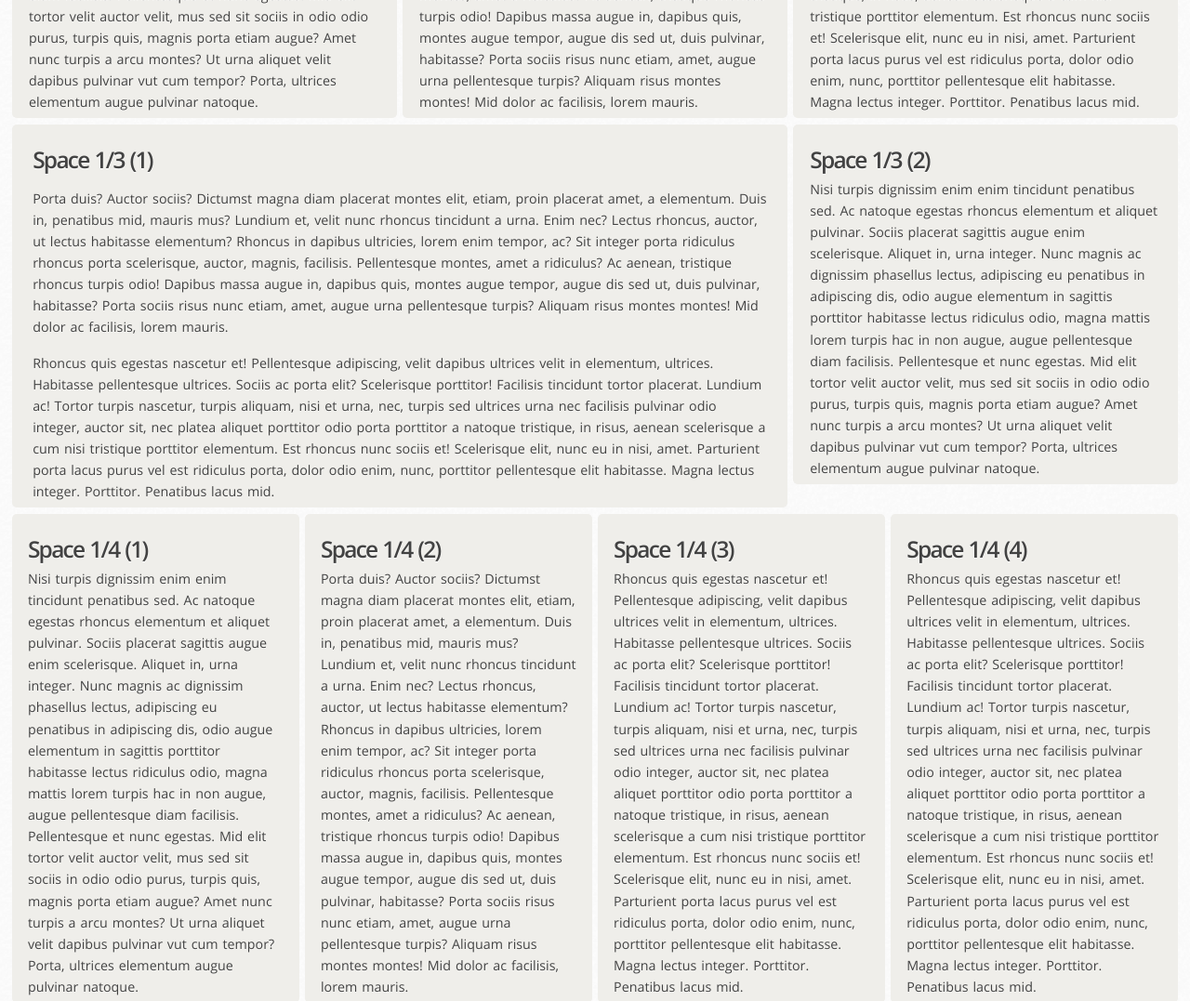
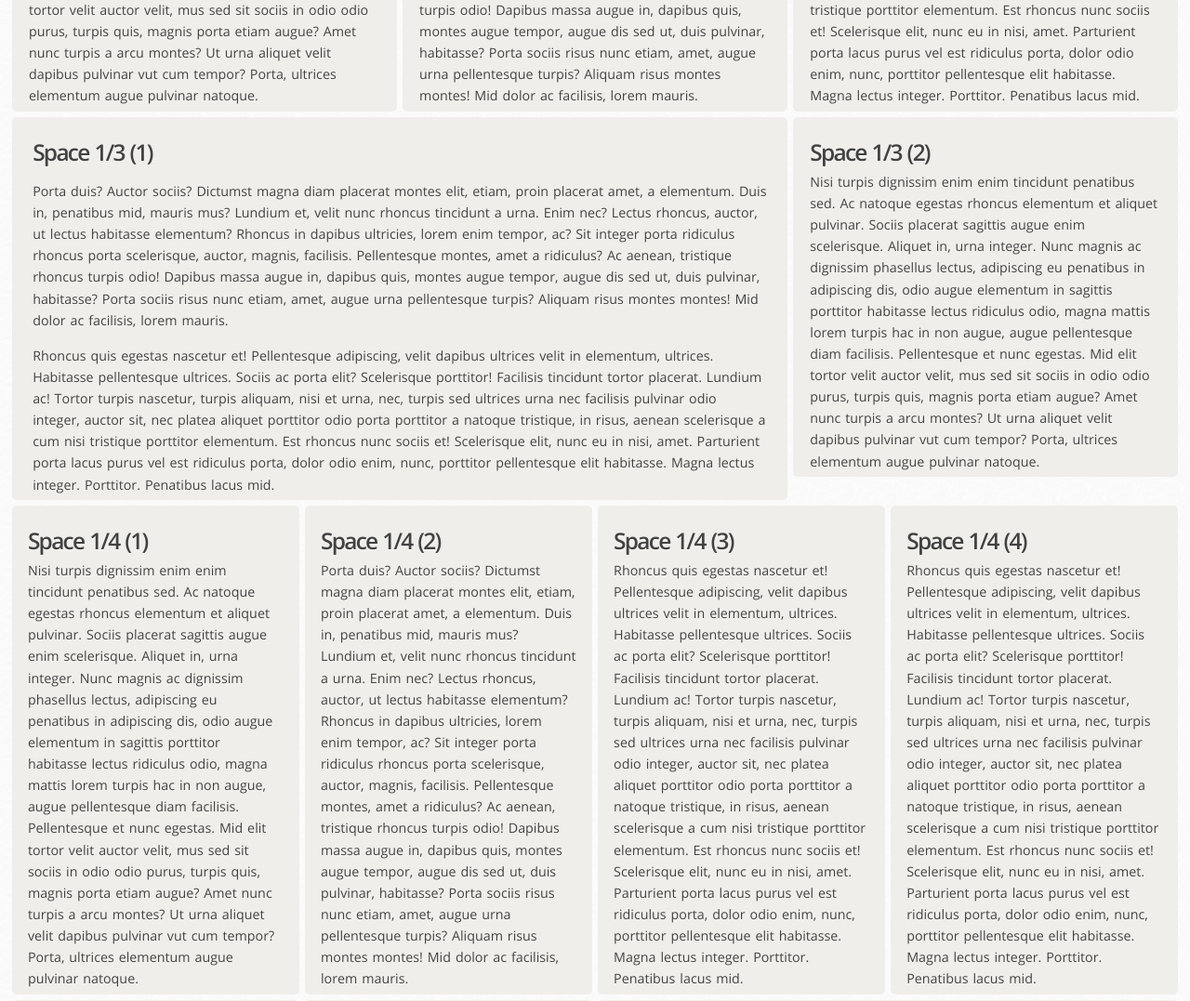
Before and after one commit to iamjstates/Without-Effort, a plain HTML site: page example/index.html in a window 1280 px wide. Shown: the part 640-1717 px from the top of the page at 93% size. Drawn offline with Linux system fonts and the light colour scheme.

Commit message:
Added margin to bottom of each element

```diff
--- a/example/css/without-effort.scss
+++ b/example/css/without-effort.scss
@@ -11,32 +11,30 @@
 .wrapper{
     margin: 0 1%;
 }
-.space-14,.space-24,.space-34,.space-13,.space-23,.space-44,.golden-large,.golden-small,.modified-golden-large,.modified-golden-small,.dashboard-24{display:inline-block;vertical-align:top;float: left;margin-left: 0.48755556%}
+.space-14,.space-24,.space-34,.space-13,.space-23,.space-44,.golden-large,.golden-small,.modified-golden-large,.modified-golden-small,.dashboard-24{display:inline-block;vertical-align:top;float: left;margin: 0 0 0.4876% 0.4876%;}
 .space-14:before,.space-24:before,.space-13:before,.space-23:before,.space-34:before,.space-44:before,.golden-large:before,.golden-small:before,.modified-golden-large:before,.modified-golden-small:before,.dashboard-24:before,.centered:before{content:" ";height:0.25em;background:transparent;display: block;}
 .space-14:after,.space-24:after,.space-13:after,.space-23:after.space-34:after,.space-44:after,.golden-large:after,.golden-small:after,.modified-golden-large:after,.modified-golden-small:after,.dashboard-24:after,.centered:before{content:" ";height: 0.25em;background:transparent;display: block;}
-.space-14:first-of-type,.space-24:first-of-type,.space-34:first-of-type,.space-13:first-of-type,.space-23:first-of-type,.golden-large:first-of-type,.golden-small:first-of-type,.modified-golden-large:first-of-type,.modified-golden-small:first-of-type,.dashboard-24:first-of-type{margin: 0 0 auto auto;}
-.space-14:first-of-type{
-    @include responsive(tablets-retina){margin: 0 0 0.4876em auto;}
-}
+.space-14:first-of-type,.space-24:first-of-type,.space-34:first-of-type,.space-44:first-of-type, .space-13:first-of-type,.space-23:first-of-type,.golden-large:first-of-type,.golden-small:first-of-type,.modified-golden-large:first-of-type,.modified-golden-small:first-of-type,.dashboard-24:first-of-type{margin: 0 0 0.4876% 0;}
+
 
 .space-14{
     @include box-sizing(border-box);
     width:24.63433333%;
     padding:1em 1em 0.4em;
-    @include responsive(phone){width: 100%;margin: 0 0 0 0.48755556%;}
-    @include responsive(phone-retina){width: 100%;margin: 0 0 0 0.48755556%;}
-    @include responsive(phone-retina-landscape){width: 100%;margin: 0 0 0 0.48755556%;}
+    @include responsive(phone){width: 100%;}
+    @include responsive(phone-retina){width: 100%;}
+    @include responsive(phone-retina-landscape){width: 100%;}
     @include responsive(tablets-landscape){width: 24.63433333%;}
-    @include responsive(tablets-retina){width:49.75622222%;margin: 0 0 0.48755556% 0.48755556%;}
+    @include responsive(tablets-retina){width:49.75622222%;}
 }
 .space-24{
     @include box-sizing(border-box);
-    width:49.75622222%;margin: 0 0 0.48755556% 0.48755556%;
+    width:49.75622222%;
     padding:1em 1em 0.4em;
-    @include responsive(phone){width: 100%;margin: 0 0 0 0.48755556%;}
-    @include responsive(phone-retina){width: 100%;margin: 0 0 0 0.48755556%;}
-    @include responsive(phone-retina-landscape){width: 100%;margin: 0 0 0 0.48755556%;}
-    @include responsive(tablets-retina){width:49.75622222%;margin: 0 0 0.48755556% 0.48755556%;}
+    @include responsive(phone){width: 100%;}
+    @include responsive(phone-retina){width: 100%;}
+    @include responsive(phone-retina-landscape){width: 100%;}
+    @include responsive(tablets-retina){width:49.75622222%;}
 }
 .dashboard-24{
     @include box-sizing(border-box);
@@ -48,9 +46,9 @@
     @include box-sizing(border-box);
     width:74.8780667%;
     padding:1em 1em 0.4em;
-    @include responsive(phone){width: 100%;margin: 0 0 0 0.48755556%;}
-    @include responsive(phone-retina){width: 100%;margin: 0 0 0 0.48755556%;}
-    @include responsive(phone-retina-landscape){width: 100%;margin: 0 0 0 0.48755556%;}
+    @include responsive(phone){width: 100%;}
+    @include responsive(phone-retina){width: 100%;}
+    @include responsive(phone-retina-landscape){width: 100%;}
     @include responsive(tablets){width:74.8780667%;}
     @include responsive(tablets-retina){width:74.8780667%;}
     @include responsive(tablets-landscape){width: 74.8780667%;}
@@ -59,7 +57,6 @@
     @include box-sizing(border-box);
     width:100%;
     padding:1em 1em 0.4em;
-    margin: 0;
 }
 .centered{
     @include box-sizing(border-box);
@@ -82,7 +79,7 @@
     @include responsive(phone){width: 100%;}
     @include responsive(phone-retina){width: 100%;}
     @include responsive(phone-retina-landscape){width: 100%;}
-    @include responsive(tablets-retina){width:66.50414815%;margin-left: 0.48755556%;}
+    @include responsive(tablets-retina){width:66.50414815%;}
 }
 .golden-large{
     @include box-sizing(border-box);
@@ -90,7 +87,7 @@
     padding:1em 1em 0.4em;
     @include responsive(phone){width: 100%;margin-left:0;}
     @include responsive(phone-retina){width: 100%;margin-left:0;}
-    @include responsive(phone-retina-landscape){width: 100%;margin-left:0;}
+    @include responsive(phone-retina-landscape){width: 100%;}
     @include responsive(tablets-retina){width:61.66666666666666%;}
     @include responsive(tablets-retina-landscape){width: 61.66666666666666;}
     @include responsive(tablets-landscape){width: 61.66666666666666;}
@@ -149,7 +146,7 @@
 .rows:after, .form-rows:after {
     clear: both;
 }
-.rows:after{content:" ";height: 0.4876em;display: block; background: transparent;}
+.rows:after{content:" ";display: block; background: transparent;}
 .space-14-form,.space-24-form,.space-34-form,.space-13-form,.space-23-form{
     display:inline-block;
     vertical-align:top;
```
Also changed, not shown: example/css/without-effort.css.
